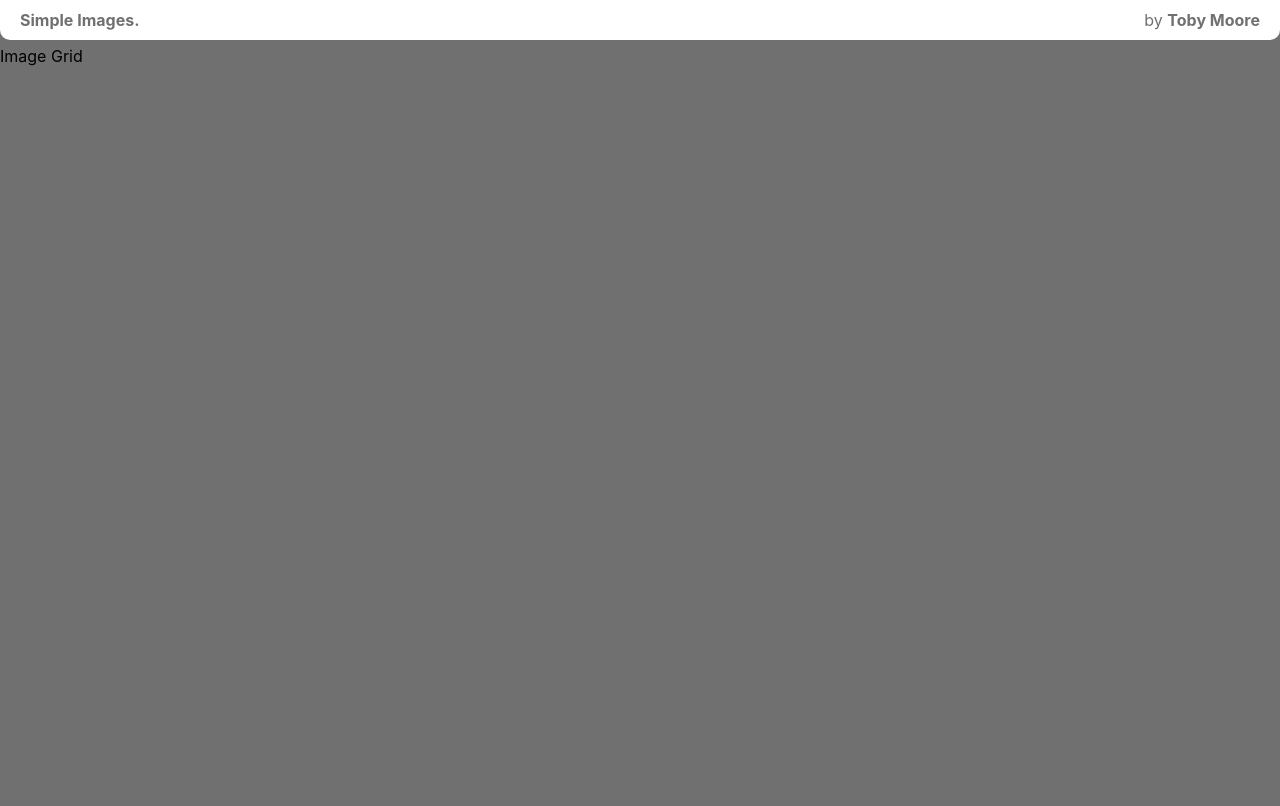
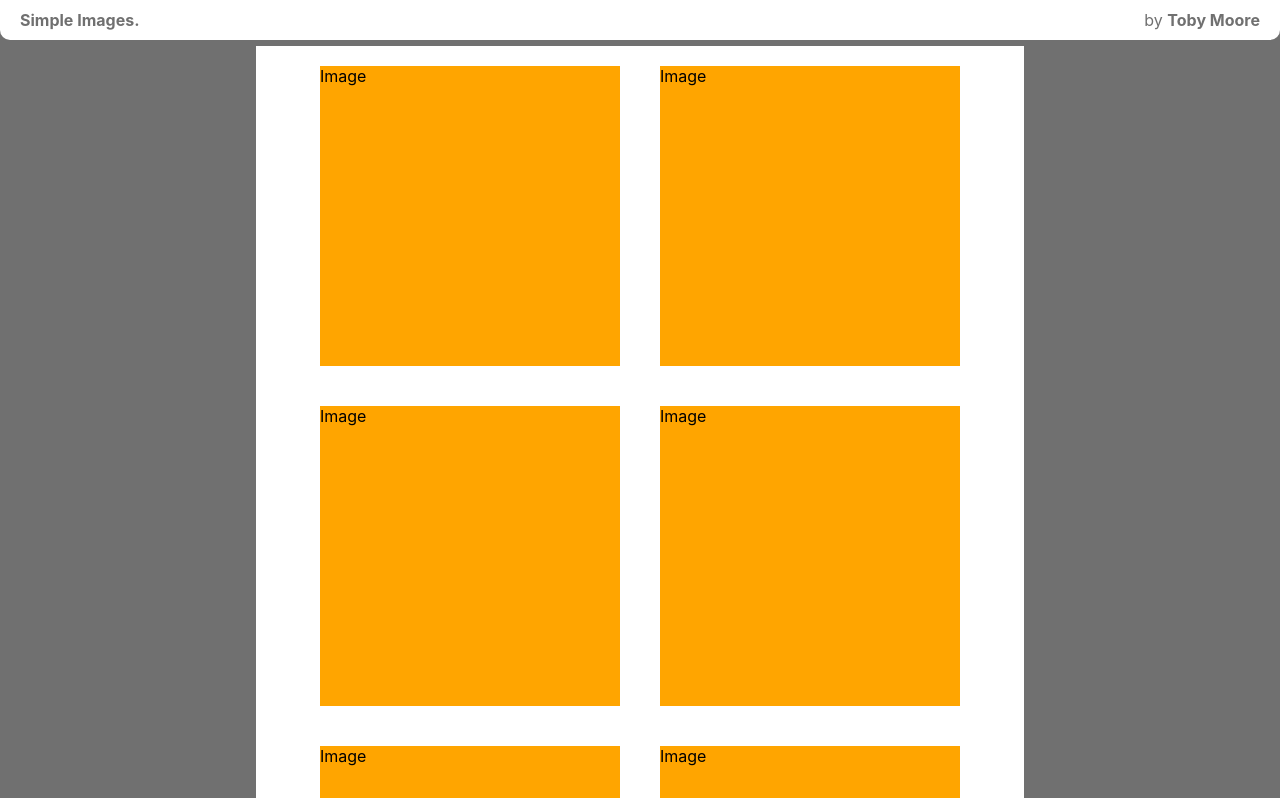
Before and after one commit to tobymoore164/tm-odore-technical-test, a React (Create React App) app: page / in a window 1280 px wide. Built offline with nearby package versions, Linux system fonts and the light colour scheme.

Commit message:
Addition to previous commit.

```diff
--- a/src/App.css
+++ b/src/App.css
@@ -1,6 +1,7 @@
 .app-screen, .app-screen-loading-wrapper {
     height: 100%;
     width: 100%;
+    overflow: hidden;
 }
 
 .app-screen-loading-wrapper {
--- a/src/pages/components/imagegrid/imagegrid.css
+++ b/src/pages/components/imagegrid/imagegrid.css
@@ -1,4 +1,27 @@
 .image-grid-screen {
-    height: 95vh;
+    height: 94vh;
     background-color: var(--primary-color);
 }
+
+.image-grid-wrapper {
+    padding: 0px 20vw;
+    height: 100%;
+}
+
+.image-grid-content {
+    height: 100%;
+    width: 100%;
+    overflow: scroll;
+    background-color: white;
+    display: flex;
+    flex-direction: row;
+    flex-wrap: wrap;
+    justify-content: center;
+}
+
+.demo-image {
+    background-color: orange;
+    height: 300px;
+    width: 300px;
+    margin: 20px;
+}
--- a/src/pages/components/imagegrid/imagegrid.js
+++ b/src/pages/components/imagegrid/imagegrid.js
@@ -1,7 +1,24 @@
 import "./imagegrid.css";
 
 function ImageGrid() {
-  return <div className="image-grid-screen">Image Grid</div>;
+  return (
+    <div className="image-grid-screen">
+      <div className="image-grid-wrapper">
+        <div className="image-grid-content">
+          <div className="demo-image">Image</div>
+          <div className="demo-image">Image</div>
+          <div className="demo-image">Image</div>
+          <div className="demo-image">Image</div>
+          <div className="demo-image">Image</div>
+          <div className="demo-image">Image</div>
+          <div className="demo-image">Image</div>
+          <div className="demo-image">Image</div>
+          <div className="demo-image">Image</div>
+          <div className="demo-image">Image</div>
+        </div>
+      </div>
+    </div>
+  );
 }
 
 export default ImageGrid;
```
